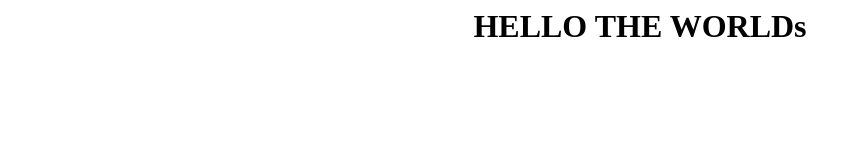
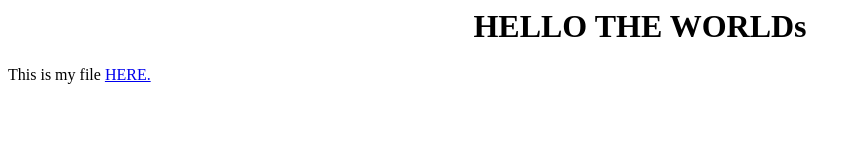
Before and after one commit to GabeAl/GabeAl.github.io, a plain HTML site: page index.html in a window 1280 px wide. Shown: the whole page, without its empty margins (0-861 px from the left). Drawn offline with Linux system fonts and the light colour scheme.

Commit message:
Add link to the excel table

```diff
--- a/index.html
+++ b/index.html
@@ -2,4 +2,5 @@
 <head>
 <title>MY GITHUBS</title>
 <h1><div align="center">HELLO THE WORLDs</div></h1>
+<p> This is my file <a href="matlog.csv">HERE.</a> </p>
 </html>
```
